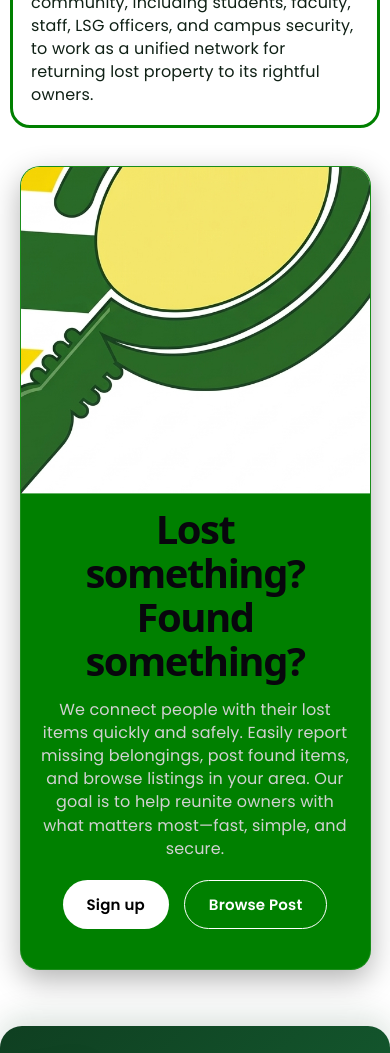
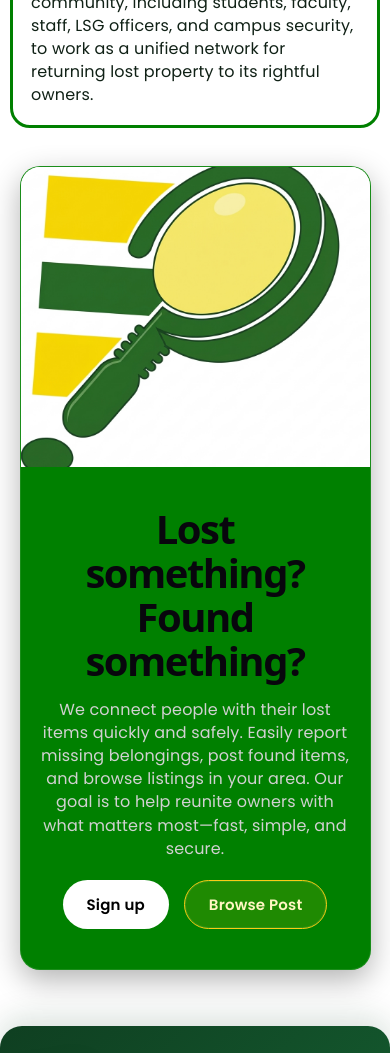
Before and after one commit to cieldoit/asa-lost-found-tracker, a website built with Vite: page client/login/index.html in a window 390 px wide. Shown: the part 2820-3873 px from the top of the page. Built offline with nearby package versions, Linux system fonts and the light colour scheme.

Commit message:
Refine landing page footer contrast and CTA styling

```diff
--- a/client/login/index.html
+++ b/client/login/index.html
@@ -792,12 +792,15 @@
         .graphic-side {
             width: 50%;
             height: 100%;
-            background-color: #fff;
+            background:
+                radial-gradient(circle at 28% 22%, rgba(250, 204, 21, 0.32), transparent 30%),
+                linear-gradient(135deg, #ffffff 0%, #f3f8ef 100%);
             position: relative;
             display: flex;
             justify-content: center;
             align-items: center;
             border-radius: 12px 0 0 12px;
+            overflow: hidden;
         }
 
         .shape-layer {
@@ -822,10 +825,11 @@
         .mag-glass-graphic {
             position: absolute;
             z-index: 2;
-            width: 380px;
+            width: min(520px, 88%);
             height: auto;
-            transform: scale(1.8) translate(-5%, -1%);
+            transform: scale(1.45) translate(-2%, -1%);
             display: block;
+            filter: drop-shadow(0 18px 28px rgba(10, 49, 22, 0.22));
         }
 
         .content-side {
@@ -883,13 +887,15 @@
         }
 
         .btn-outlined {
-            background-color: transparent;
-            color: #fff;
-            border: 1.5px solid #fff;
+            background-color: rgba(250, 204, 21, 0.12);
+            color: #fff7c2;
+            border: 1.5px solid #facc15;
+            box-shadow: inset 0 0 0 1px rgba(255, 255, 255, 0.08);
         }
 
         .btn-outlined:hover {
-            background-color: rgba(255, 255, 255, 0.1);
+            background-color: #facc15;
+            color: #12351d;
         }
 
         .detail-text {
@@ -921,10 +927,10 @@
             }
 
             .mag-glass-graphic {
-                width: 450px;
-                height: 200px;
-                object-fit: cover;
-                transform: (-10%, -5%);
+                width: min(520px, 92%);
+                height: auto;
+                object-fit: contain;
+                transform: scale(1.18);
             }
 
             .content-side {
@@ -1006,7 +1012,7 @@
             display: inline-flex;
             align-items: center;
             justify-content: center;
-            color: #facc15;
+            color: #ffe45c;
             font-size: 14px;
             font-weight: 800;
         }
@@ -1016,7 +1022,7 @@
             font-weight: 800;
             font-size: 15px;
             margin-bottom: 16px;
-            color: #facc15;
+            color: #fff176;
             letter-spacing: 0.02em;
         }
 
```
